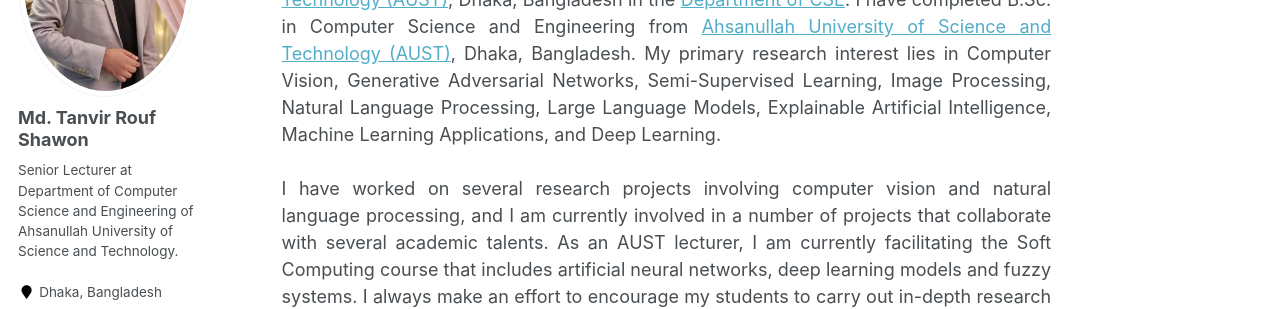
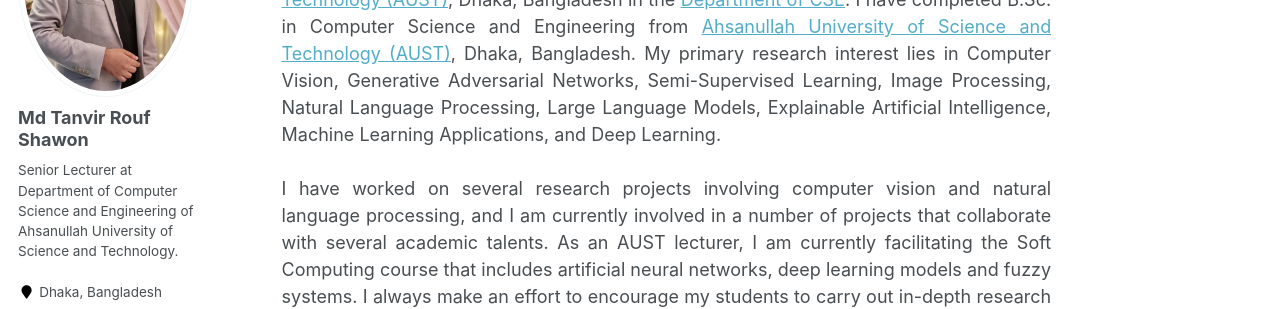
Before and after one commit to shawon-tanvir/shawon-tanvir.github.io, a Jekyll site: the page built from _pages/about.md, in a window 1280 px wide. Shown: the part 250-559 px from the top of the page. Built offline with Jekyll 4.4.1, drawn with Linux system fonts in a browser that asks for light colours; a script that is not in the unit is left out.

```diff
--- a/_config.yml
+++ b/_config.yml
@@ -80,7 +80,7 @@ analytics:
 
 # Site Author
 author:
-  name             : "Md. Tanvir Rouf Shawon"
+  name             : "Md Tanvir Rouf Shawon"
   avatar           : "IMG_20230707_001543.jpg"
   bio              : "Senior Lecturer at Department of Computer Science and Engineering of Ahsanullah University of Science and Technology."
   location         : "Dhaka, Bangladesh"
```
